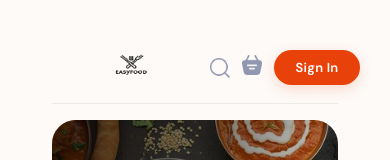
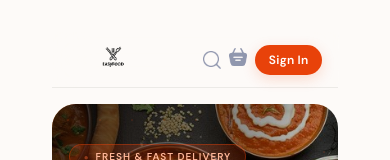
Before and after one commit to NewUser02580/easy-food, a React (Vite) app in the folder frontend/: page / in a window 390 px wide. Shown: the top 160 px of the page. Built offline with nearby package versions, Linux system fonts and the light colour scheme; no server answers.

Commit message:
frontend navbar changes

```diff
--- a/frontend/src/components/Navbar/Navbar.css
+++ b/frontend/src/components/Navbar/Navbar.css
@@ -1,6 +1,5 @@
 .navbar {
   position: relative;
-  top: 0;
   z-index: 200;
   height: var(--nav-height);
   display: flex;
@@ -168,14 +167,66 @@
   margin: 3px 0;
 }
 
-/* Responsive */
+/* ── Tablet (≤ 900px) ── */
 @media (max-width: 900px) {
-  .navbar { padding: 0 24px; }
+  .navbar {
+    padding: 0 24px;
+    height: 64px;
+  }
   .navbar-menu { gap: 20px; font-size: 13px; }
   .navbar .logo { width: 110px; }
+  .navbar button { padding: 8px 18px; font-size: 12px; }
 }
 
+/* ── Large Mobile (≤ 720px) ── */
 @media (max-width: 720px) {
+  .navbar {
+    padding: 0 20px;
+    height: 60px;
+  }
   .navbar-menu { display: none; }
-  .navbar-search-input { width: 140px; }
+  .navbar-search-input { width: 140px; font-size: 12px; }
+  .navbar .logo { width: 100px; }
 }
+
+/* ── Small Mobile (≤ 480px) ── */
+@media (max-width: 480px) {
+  .navbar {
+    padding: 0 16px;
+    height: 56px;
+    gap: 10px;
+  }
+  .navbar .logo { width: 90px; }
+
+  /* Collapse search input on very small screens */
+  .navbar-search-input { width: 110px; padding: 7px 10px; font-size: 12px; }
+
+  /* Tighten right cluster */
+  .navbar-right { gap: 8px; }
+  .nav-icon { width: 18px; height: 18px; }
+
+  /* Make Sign In button compact */
+  .navbar button {
+    padding: 7px 14px;
+    font-size: 12px;
+    border-radius: 20px;
+  }
+
+  /* Profile dropdown — anchor to right edge cleanly */
+  .navbar-profile-dropdown {
+    right: -8px;
+    min-width: 140px;
+  }
+  .navbar-profile-dropdown li {
+    font-size: 12px;
+    padding: 8px 10px;
+  }
+}
+
+/* ── Extra Small (≤ 360px) ── */
+@media (max-width: 360px) {
+  .navbar { padding: 0 12px; }
+  .navbar .logo { width: 80px; }
+  .navbar-search-input { width: 90px; }
+  .navbar button { padding: 6px 12px; font-size: 11px; }
+}
```
